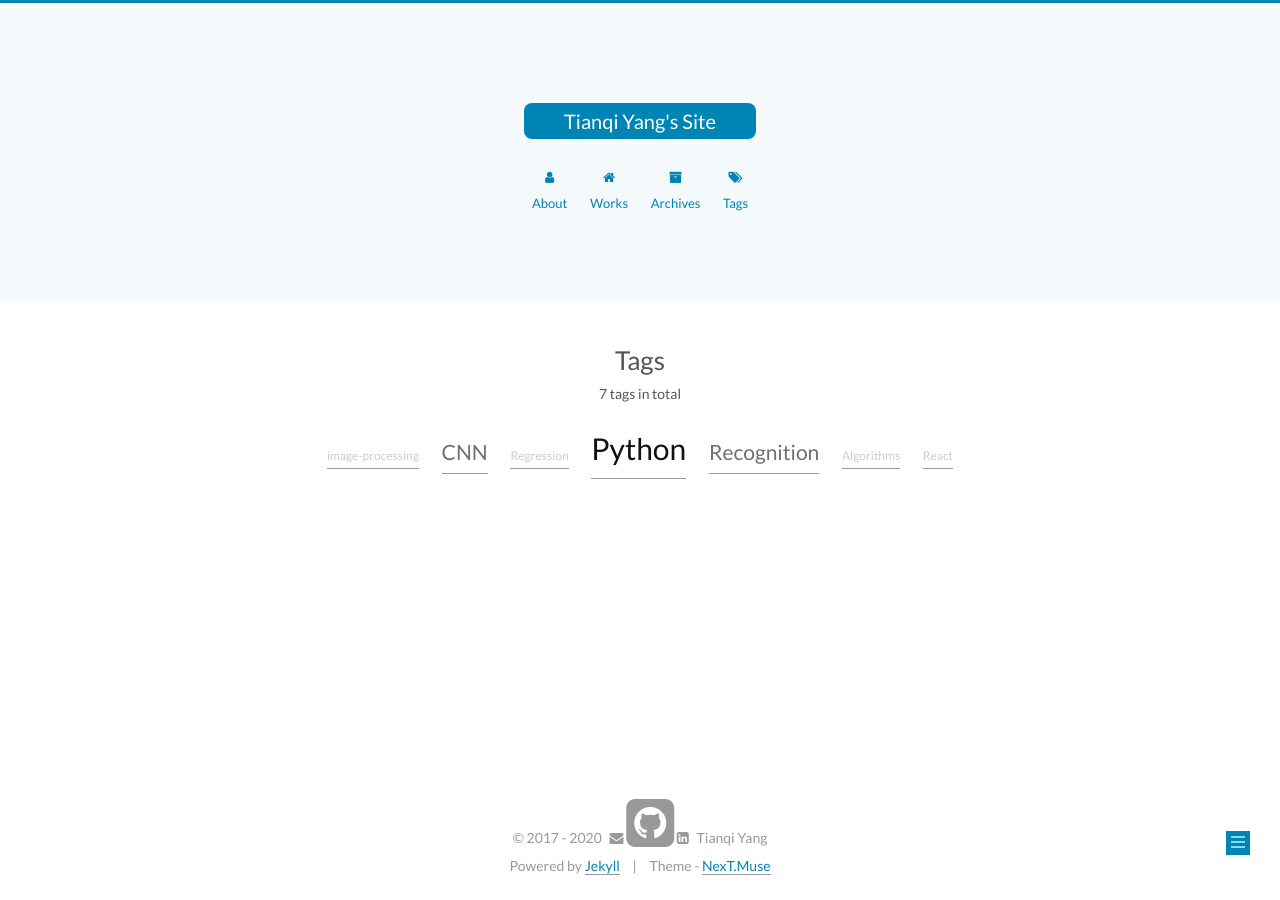
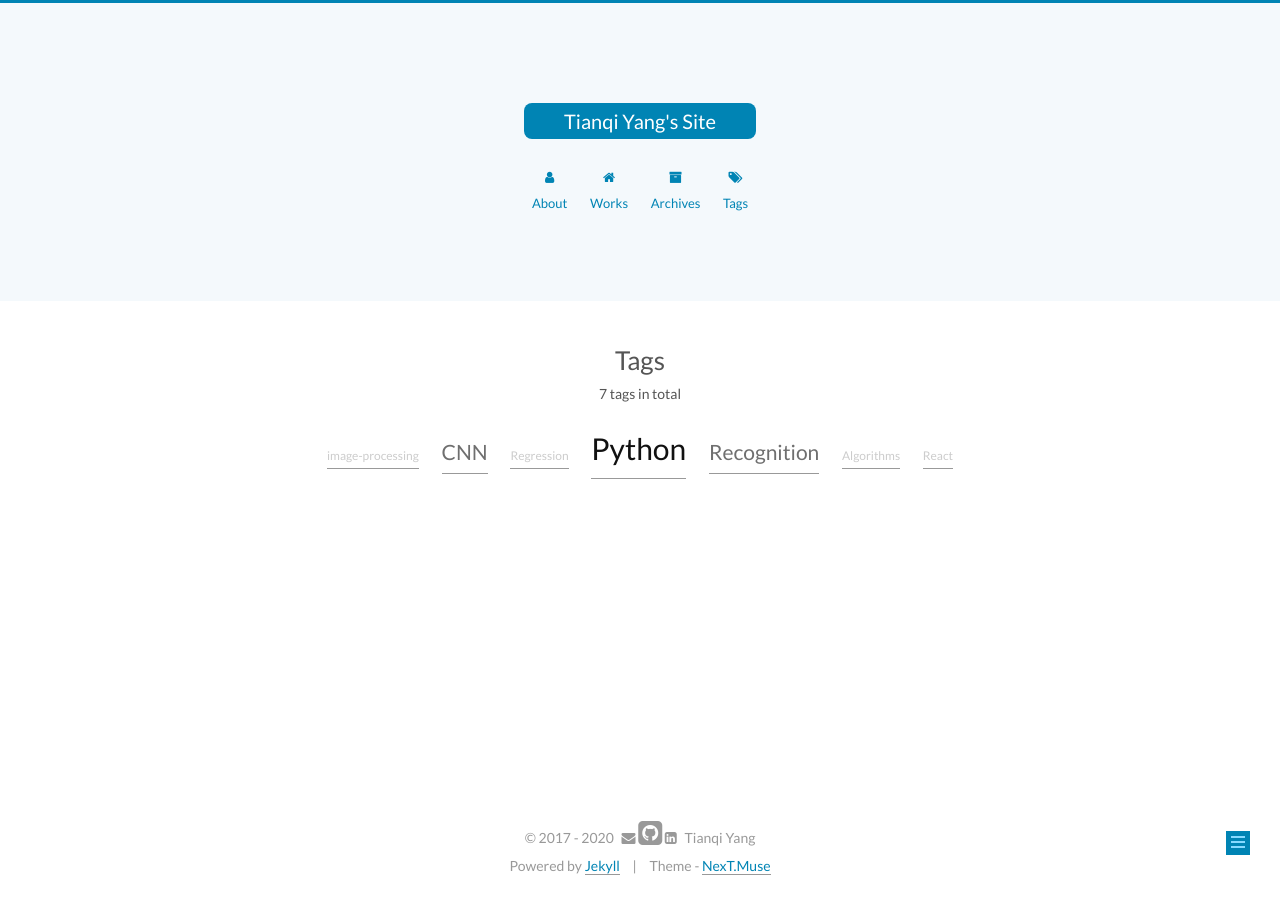
Before and after one commit to bruceyoungsysu/bruceyoungsysu.github.io, a Jekyll site: the page built from tags/index.html, in a window 1280 px wide. Built offline with Jekyll 4.4.1, drawn with Linux system fonts in a browser that asks for light colours.

Commit message:
change icons to 2x

```diff
--- a/_includes/_partials/footer.html
+++ b/_includes/_partials/footer.html
@@ -5,7 +5,7 @@
   <span itemprop="copyrightYear">{{ current }}</span>
   <span class="with-love">
     <i class="fa fa-{{ site.authoricon }}"></i>
-    <i class="fa fa-github-square fa-4x" aria-hidden="true"></i>
+    <i class="fa fa-github-square fa-2x" aria-hidden="true"></i>
     <i class="fa fa-linkedin-square" aria-hidden="true"></i>
   </span>
   <span class="author" itemprop="copyrightHolder">{{ site.author }}</span>
```
